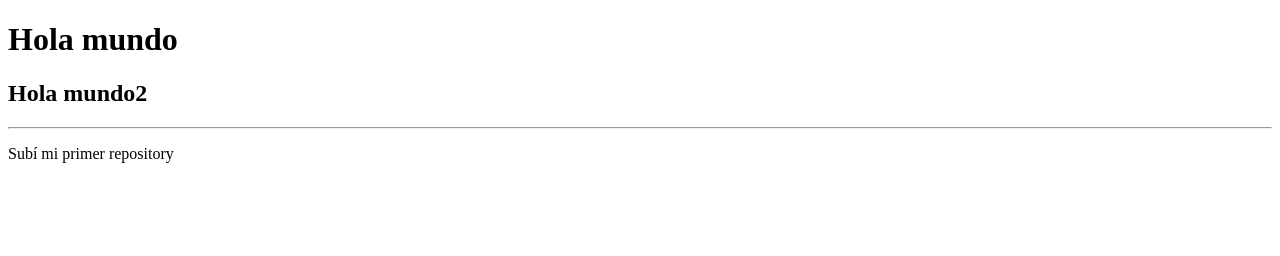
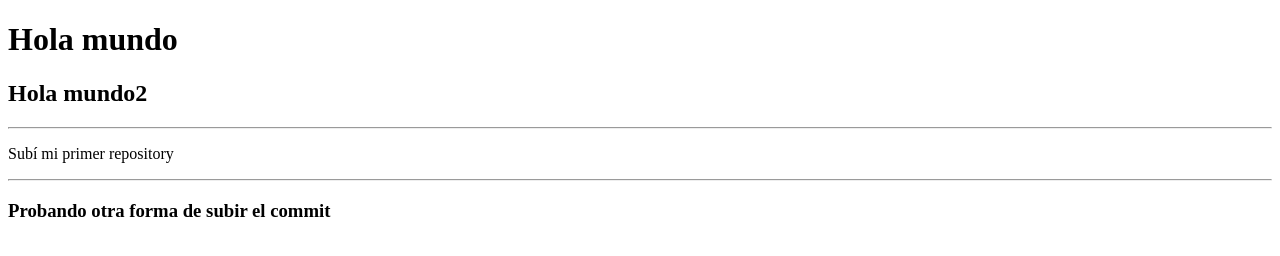
Before and after one commit to n3ssat/repasorepositorios, a website: page index.html in a window 1280 px wide. Drawn offline with Linux system fonts and the light colour scheme.

Commit message:
Subí un h3 luego de un hr

```diff
--- a/index.html
+++ b/index.html
@@ -13,5 +13,9 @@
     <hr>
 
     <p>Subí mi primer repository</p>
+
+    <hr>
+
+    <h3>Probando otra forma de subir el commit</h3>
 </body>
 </html>
```
